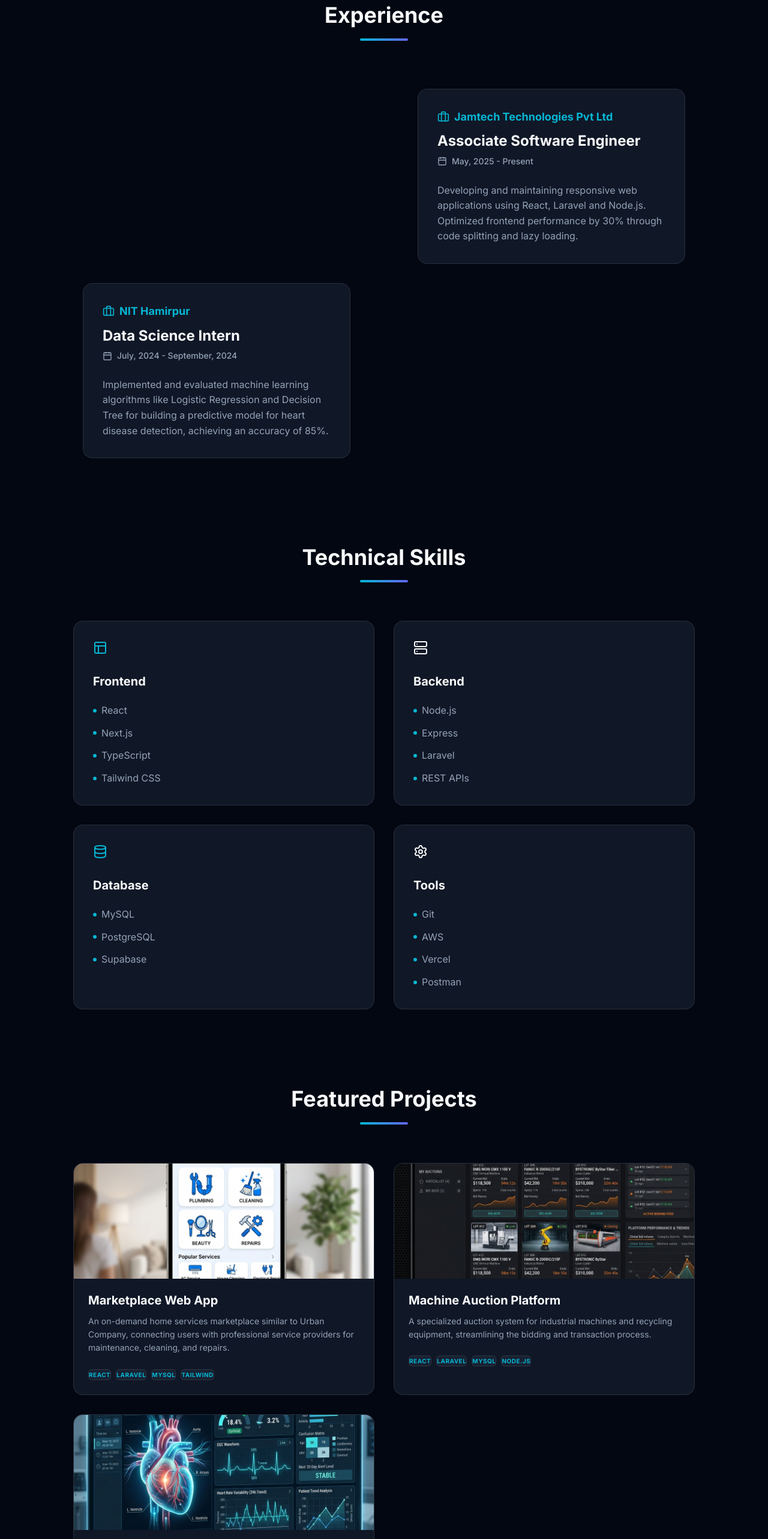
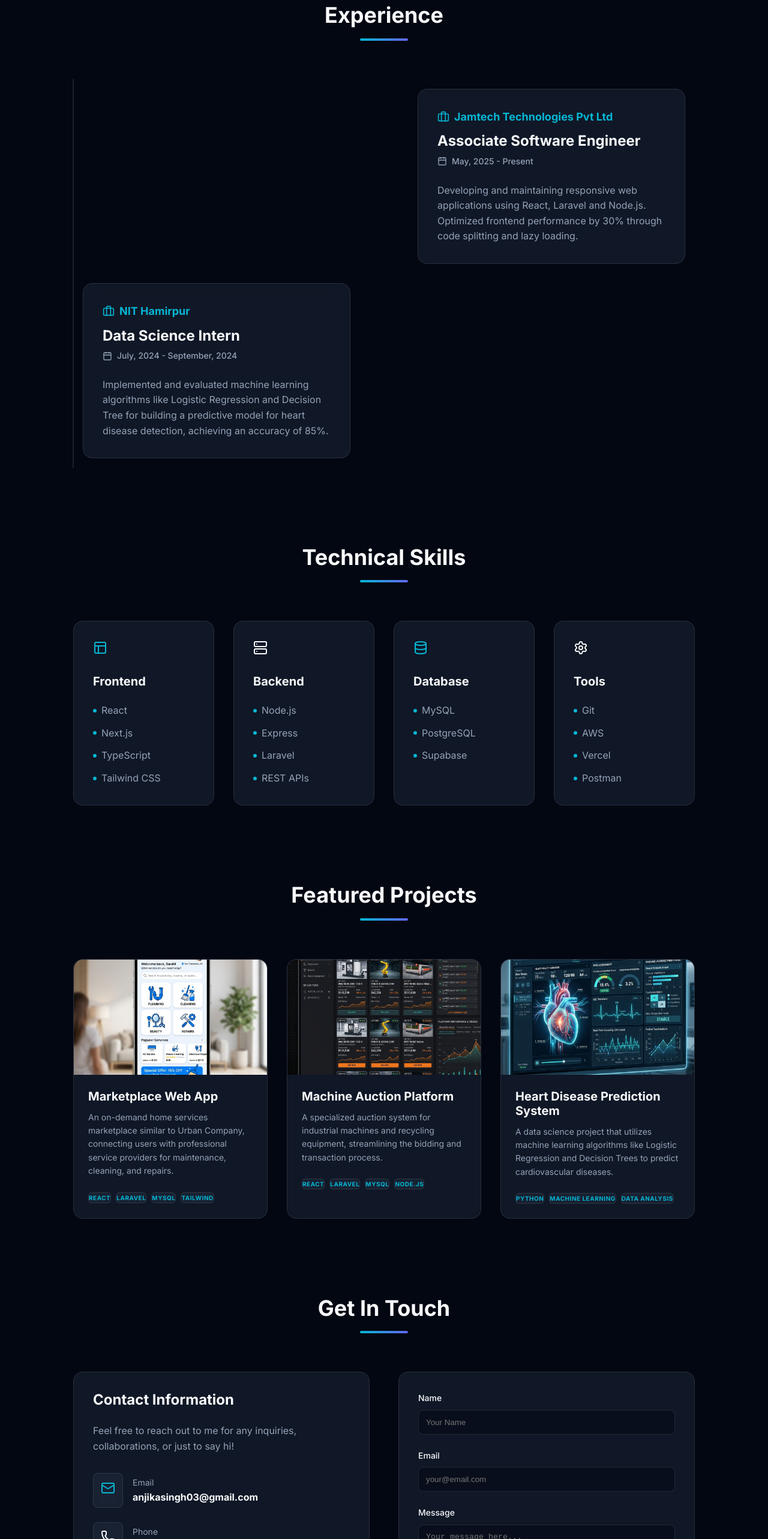
Before and after one commit to anjikasingh15/portfolio_v1, a React (Vite) app: page / in a window 1280 px wide. Shown: the part 1480-4046 px from the top of the page at 60% size. Built offline with nearby package versions, Linux system fonts and the light colour scheme.

Commit message:
feat: initialize base styles and global utility classes in index.css

```diff
--- a/src/index.css
+++ b/src/index.css
@@ -473,7 +473,7 @@ button {
   height: 100%;
 }
 
-.w-0.5 {
+.w-0\.5 {
   width: 0.125rem;
 }
 
@@ -518,7 +518,7 @@ button {
   background-color: var(--accent-primary);
 }
 
-.lg:grid-cols-4 {
+.lg\:grid-cols-4 {
   @media (min-width: 1024px) {
     grid-template-columns: repeat(4, minmax(0, 1fr));
   }
@@ -544,7 +544,7 @@ button {
   gap: 0.75rem;
 }
 
-.lg:grid-cols-3 {
+.lg\:grid-cols-3 {
   @media (min-width: 1024px) {
     grid-template-columns: repeat(3, minmax(0, 1fr));
   }
```
